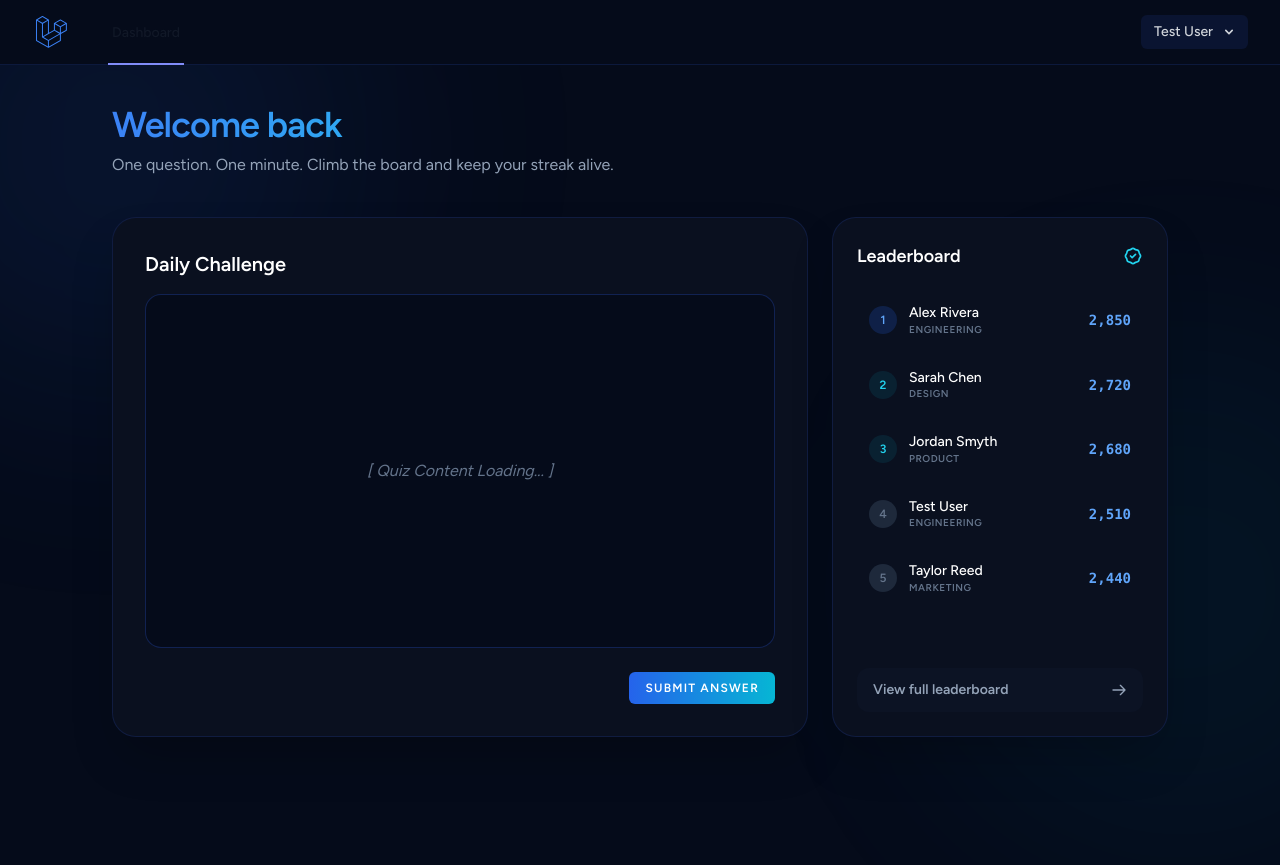
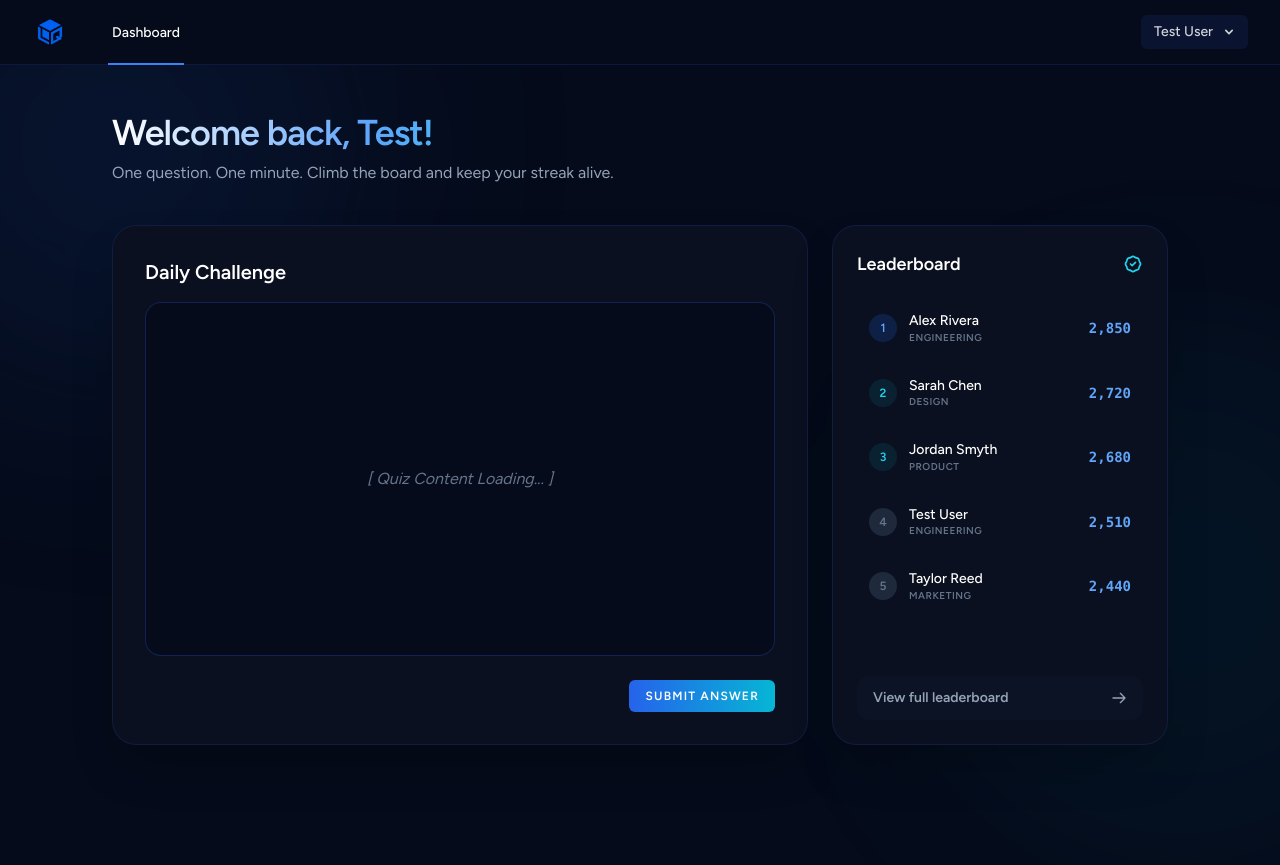
Before and after one commit to annkatm/LogicQuest, a Laravel app: page /dashboard in a window 1280 px wide. Run offline with Laravel 12, Linux system fonts and the light colour scheme; a user stored in the database is signed in; data comes from the database, SQL or seed files in the repository; style sheets or scripts are compiled from the project's sources; some libraries are stand-ins or nearby versions.

Commit message:
Updated dashboard frontend

```diff
--- a/resources/js/Components/NavLink.jsx
+++ b/resources/js/Components/NavLink.jsx
@@ -12,8 +12,8 @@
             className={
                 'inline-flex items-center border-b-2 px-1 pt-1 text-sm font-medium leading-5 transition duration-150 ease-in-out focus:outline-none ' +
                 (active
-                    ? 'border-indigo-400 text-gray-900 focus:border-indigo-700'
-                    : 'border-transparent text-gray-500 hover:border-gray-300 hover:text-gray-700 focus:border-gray-300 focus:text-gray-700') +
+                    ? 'border-blue-500 text-white focus:border-blue-400'
+                    : 'border-transparent text-slate-400 hover:text-white hover:border-blue-500/50 focus:text-white focus:border-gray-300') +
                 className
             }
         >
--- a/resources/js/Layouts/AuthenticatedLayout.jsx
+++ b/resources/js/Layouts/AuthenticatedLayout.jsx
@@ -7,20 +7,23 @@
 
 export default function AuthenticatedLayout({ header, children }) {
     const user = usePage().props.auth.user;
-
-    const [showingNavigationDropdown, setShowingNavigationDropdown] =
-        useState(false);
+    const [showingNavigationDropdown, setShowingNavigationDropdown] = useState(false);
 
     return (
         <div className="min-h-screen bg-[#050b1a]">
-            {/* Navigation Bar */}
             <nav className="border-b border-blue-900/30 bg-[#050b1a]">
                 <div className="mx-auto max-w-7xl px-4 sm:px-6 lg:px-8">
                     <div className="flex h-16 justify-between">
                         <div className="flex">
+
                             <div className="flex shrink-0 items-center">
-                                <Link href="/">
-                                    <ApplicationLogo className="block h-9 w-auto fill-current text-blue-500" />
+                                <Link href="/dashboard" className="flex items-center gap-2 group">
+                                    <img
+                                        src="/images/LQ_logo.png"
+                                        alt="LogicQuest Logo"
+                                        className="h-9 w-auto brightness-150 contrast-125 transition-transform group-hover:scale-105"
+                                    />
+
                                 </Link>
                             </div>
 
@@ -28,7 +31,7 @@
                                 <NavLink
                                     href={route('dashboard')}
                                     active={route().current('dashboard')}
-                                    className="text-gray-300 hover:text-white"
+                                    className="hover:drop-shadow-[0_0_8px_rgba(59,130,246,0.5)]"
                                 >
                                     Dashboard
                                 </NavLink>
--- a/resources/js/Pages/Dashboard.jsx
+++ b/resources/js/Pages/Dashboard.jsx
@@ -18,9 +18,7 @@
     ];
 
     return (
-        <AuthenticatedLayout
-            user={auth.user}
-        >
+        <AuthenticatedLayout user={auth.user}>
             <Head title="Dashboard" />
 
             <div className="relative min-h-screen bg-[#050b1a] text-slate-200 overflow-hidden font-sans">
@@ -30,14 +28,14 @@
                     <div className="absolute top-1/3 -right-40 w-[520px] h-[520px] rounded-full bg-cyan-500/5 blur-[100px]" />
                 </div>
 
-                <main className="relative z-10 max-w-6xl mx-auto px-6 py-10 md:px-12 space-y-10">
-                    {/* Hero header */}
+                <main className="relative z-10 max-w-6xl mx-auto px-6 py-12 md:px-12 space-y-10">
                     <header className="flex flex-col md:flex-row md:items-end md:justify-between gap-4">
                         <div>
-                            <h1 className="text-3xl md:text-4xl font-bold tracking-tight bg-gradient-to-r from-blue-500 to-cyan-400 bg-clip-text text-transparent">
-                                Welcome back
+                            {/* Updated Welcome Text */}
+                            <h1 className="text-3xl md:text-4xl font-bold tracking-tight bg-gradient-to-r from-white via-blue-400 to-cyan-400 bg-clip-text text-transparent">
+                                Welcome back, {auth.user.name.split(' ')[0]}!
                             </h1>
-                            <p className="text-slate-400 mt-2 max-w-lg">
+                            <p className="text-slate-400 mt-2">
                                 One question. One minute. Climb the board and keep your streak alive.
                             </p>
                         </div>
```
